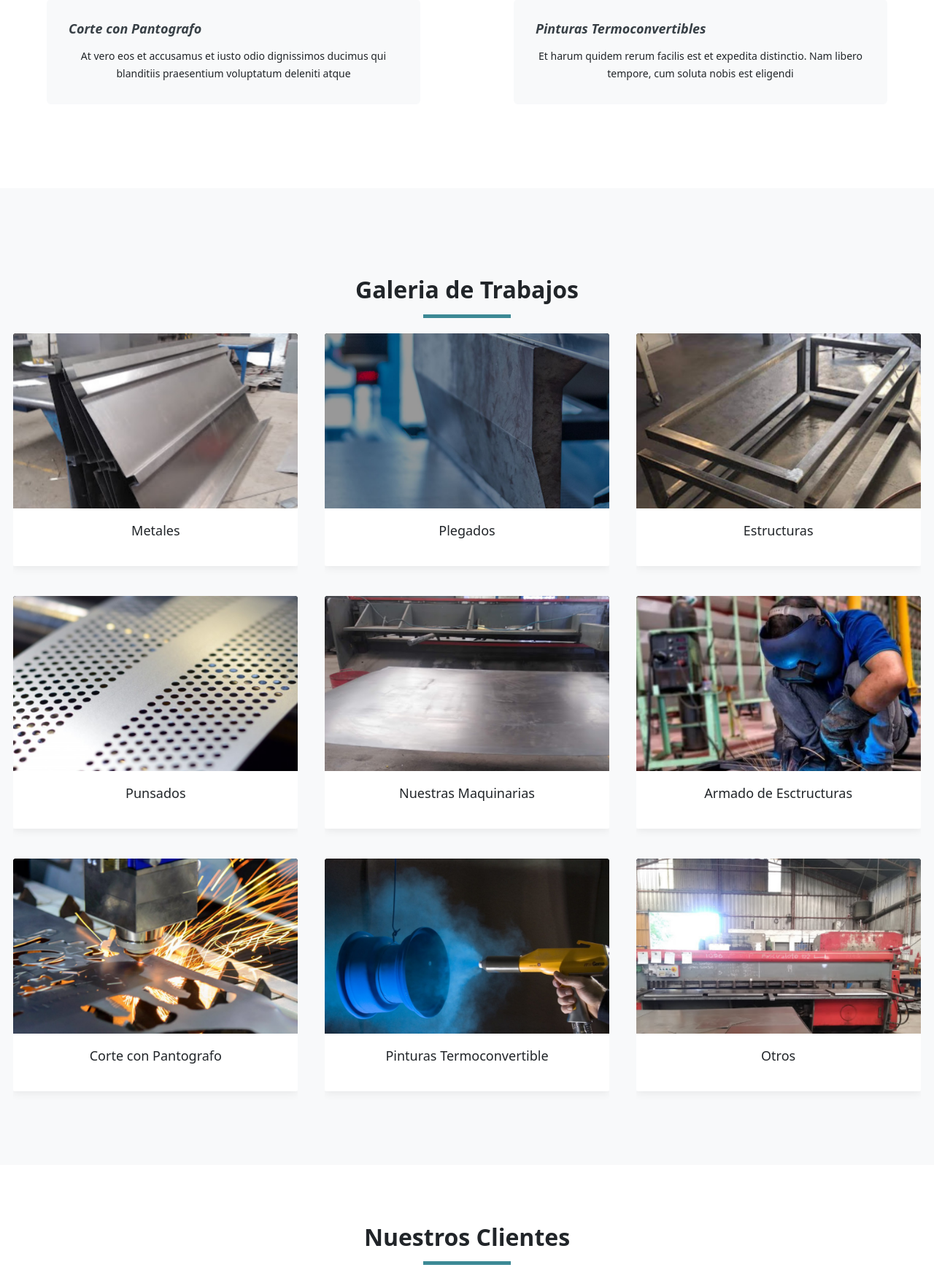
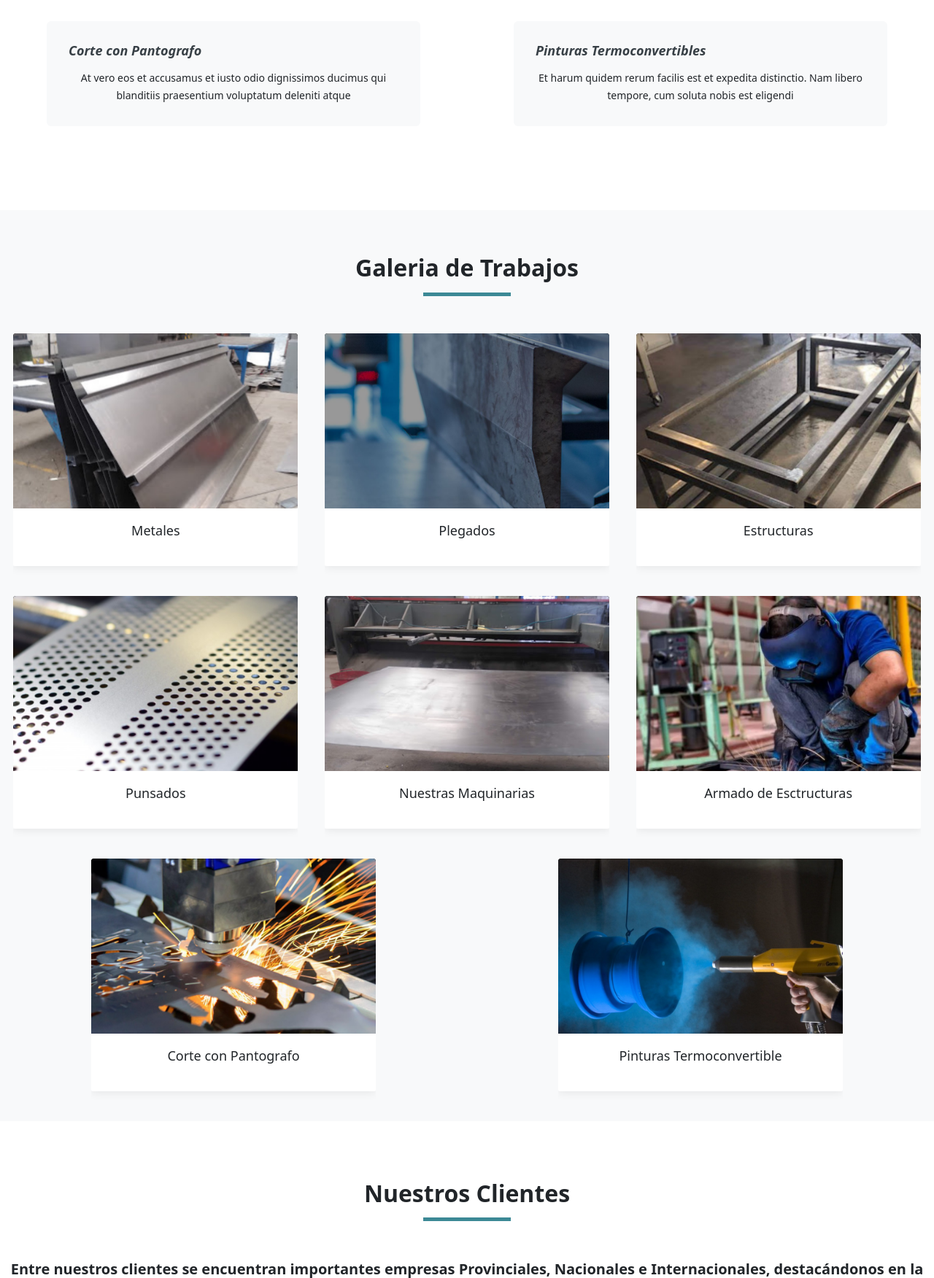
Before and after one commit to zEstebanz/MendoPleg, a PHP site: page / in a window 1280 px wide. Shown: the part 1324-3076 px from the top of the page at 73% size. Run offline with PHP 8.4, Linux system fonts and the light colour scheme; some libraries are stand-ins or nearby versions.

Commit message:
Modificaciones en galeria

```diff
--- a/index.html
+++ b/index.html
@@ -303,26 +303,6 @@
             </div>
             <!-- Fin Foto -->
 
-            <!-- Foto -->
-            <div class="col-lg-4 col-md-6 portfolio-item filter-app wow fadeInUp" data-wow-delay="0.2s">
-                <div class="portfolio-wrap">
-                    <figure>
-                        <img src="src/img/10.png" class="img-fluid" alt="">
-                        <a href="src/img/10.png" class="link-preview" data-gallery="Galeria" title="Preview"><img
-                                src="src/img/ico/mas.png" alt="more" width="100%" height="100%"><i
-                                class="bx bx-plus"></i></a>
-                        <a href="#" class="link-details" title="More Details"><img src="src/img/ico/info.png" alt="more"
-                                width="100%" height="100%"><i class="bx bx-link"></i></a>
-                    </figure>
-
-                    <div class="portfolio-info">
-                        <h4>Otros</h4>
-                    </div>
-
-                </div>
-            </div>
-            <!-- Fin Foto -->
-
     </section>
     <!--Fin Galeria -->
 
--- a/src/scss/app.css
+++ b/src/scss/app.css
@@ -5,7 +5,7 @@ h1 {
 .titulo-central h1 {
   font-size: 32px;
   font-weight: 600;
-  margin-bottom: 20px;
+  margin-bottom: 50px;
   padding-bottom: 20px;
   position: relative;
 }
@@ -344,30 +344,23 @@ footer .email-div h6 {
     height: 3rem;
   }
 }
-/*--------------------------------------------------------------
-# Galeria
---------------------------------------------------------------*/
+/* Galeria */
 .portfolio {
-  padding: 60px 0;
   background-color: #f8f9fa;
 }
-
 .portfolio .portfolio-wrap {
   box-shadow: 0px 2px 12px rgba(0, 0, 0, 0.08);
   transition: 0.3s;
 }
-
 .portfolio .portfolio-wrap:hover {
   box-shadow: 0px 4px 14px rgba(0, 0, 0, 0.342);
 }
-
 .portfolio .portfolio-item {
   position: relative;
   height: 360px;
   width: 390px;
   overflow: hidden;
 }
-
 .portfolio .portfolio-item figure {
   background: #000;
   overflow: hidden;
@@ -376,12 +369,23 @@ footer .email-div h6 {
   border-radius: 4px 4px 0 0;
   margin: 0;
 }
-
 .portfolio .portfolio-item figure:hover img {
   opacity: 0.4;
   transition: 0.4s;
 }
-
+.portfolio .portfolio-item .portfolio-info {
+  background: #fff;
+  text-align: center;
+  padding: 30px;
+  border-radius: 0 0 3px 3px;
+}
+.portfolio .portfolio-item .portfolio-info h4 {
+  font-size: 18px;
+  line-height: 1px;
+  font-weight: 50px;
+  margin-bottom: 18px;
+  padding-bottom: 0;
+}
 .portfolio .portfolio-item figure .link-preview,
 .portfolio .portfolio-item figure .link-details {
   position: absolute;
@@ -434,18 +438,4 @@ footer .email-div h6 {
 .portfolio .portfolio-item figure:hover .link-details {
   opacity: 1;
   right: calc(50% - 44px);
-}
-
-.portfolio .portfolio-item .portfolio-info {
-  background: #fff;
-  text-align: center;
-  padding: 30px;
-  border-radius: 0 0 3px 3px;
-}
-.portfolio .portfolio-item .portfolio-info h4 {
-  font-size: 18px;
-  line-height: 1px;
-  font-weight: 50px;
-  margin-bottom: 18px;
-  padding-bottom: 0;
 }/*# sourceMappingURL=app.css.map */
--- a/src/scss/app.scss
+++ b/src/scss/app.scss
@@ -7,7 +7,7 @@ h1 {
     h1 {
         font-size: 32px;
         font-weight: 600;
-        margin-bottom: 20px;
+        margin-bottom: 50px;
         padding-bottom: 20px;
         position: relative;
     }
@@ -16,7 +16,6 @@ h1 {
         font-weight: 600;
         font-size: 20px;
     }
-
 
     h1::before {
         content: "";
@@ -400,31 +399,28 @@ footer {
 }
 
 
-/*--------------------------------------------------------------
-# Galeria
---------------------------------------------------------------*/
+/* Galeria */
+
 .portfolio {
-    padding: 60px 0;
     background-color: #f8f9fa;
-}
 
-.portfolio .portfolio-wrap {
+    .portfolio-wrap {
         box-shadow: 0px 2px 12px rgba(0, 0, 0, 0.08);
         transition: 0.3s;
     }
 
-.portfolio .portfolio-wrap:hover {
+    .portfolio-wrap:hover {
         box-shadow: 0px 4px 14px rgba(0, 0, 0, 0.342);
     }
 
-.portfolio .portfolio-item {
+    .portfolio-item {
         position: relative;
         height: 360px;
         width: 390px;
         overflow: hidden;
     }
 
-.portfolio .portfolio-item figure {
+    .portfolio-item figure {
         background: #000;
         overflow: hidden;
         height: 240px;
@@ -433,13 +429,28 @@ footer {
         margin: 0;
     }
 
-.portfolio .portfolio-item figure:hover img {
+    .portfolio-item figure:hover img {
         opacity: 0.4;
         transition: 0.4s;
     }
 
-.portfolio .portfolio-item figure .link-preview,
-.portfolio .portfolio-item figure .link-details {
+    .portfolio-item .portfolio-info {
+        background: #fff;
+        text-align: center;
+        padding: 30px;
+        border-radius: 0 0 3px 3px;
+
+        h4 {
+            font-size: 18px;
+            line-height: 1px;
+            font-weight: 50px;
+            margin-bottom: 18px;
+            padding-bottom: 0;
+        }
+    }
+
+    .portfolio-item figure .link-preview,
+    .portfolio-item figure .link-details {
         position: absolute;
         display: flex;
         align-items: center;
@@ -454,6 +465,7 @@ footer {
         transition: all 0.2s linear;
         overflow: hidden;
         font-size: 20px;
+    }
 }
 
 .portfolio .portfolio-item figure .link-preview i,
@@ -491,18 +503,3 @@ footer {
     opacity: 1;
     right: calc(50% - 44px);
 }
-
-.portfolio .portfolio-item .portfolio-info {
-    background: #fff;
-    text-align: center;
-    padding: 30px;
-    border-radius: 0 0 3px 3px;
-
-    h4 {
-        font-size: 18px;
-        line-height: 1px;
-        font-weight: 50px;
-        margin-bottom: 18px;
-        padding-bottom: 0;
-    }
-}
```
Also changed, not shown: 1 other file. Lines whose indentation alone changed are shown as unchanged.
